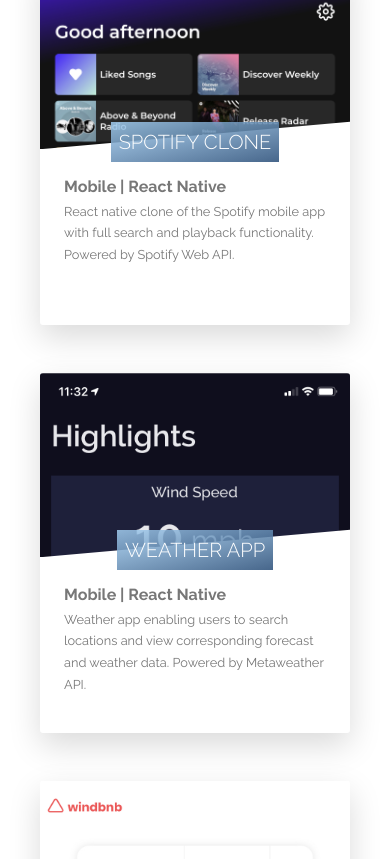
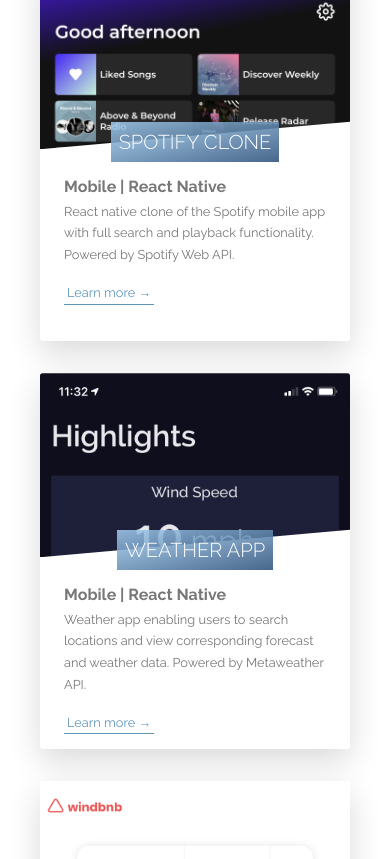
Before and after one commit to uhhhsoyan/portfolio-site, a React (Create React App) app: page / in a window 390 px wide. Shown: the part 1865-2724 px from the top of the page. Built offline with nearby package versions, Linux system fonts and the light colour scheme.

Commit message:
mobile cards cleanup

```diff
--- a/src/components/Card.js
+++ b/src/components/Card.js
@@ -20,6 +20,7 @@
             <h1>{platform} | {tech}</h1>
           </div>
           <p className="paragraph">{description}</p>
+          <a href="#popup" onClick={() => setFocusedProject(id)} className="btn-text-mobile">Learn more &rarr;</a>
         </div>
       </div>
       <div className="card__side card__side--back card__side--back-1">
--- a/src/components/MobileNav.js
+++ b/src/components/MobileNav.js
@@ -13,7 +13,7 @@
   return (
     <div className="mobile-nav">
       <input checked={menuOpen} onChange={toggleMenu} type="checkbox" className="mobile-nav__checkbox" id="navi-toggle" />
-      <label for="navi-toggle" className="mobile-nav__button">
+      <label htmlFor="navi-toggle" className="mobile-nav__button">
         <span className="mobile-nav__icon">&nbsp;</span>
       </label>
       <div className="mobile-nav__background">&nbsp;</div>
--- a/src/components/Popup.js
+++ b/src/components/Popup.js
@@ -38,7 +38,7 @@
               <h3 className="heading-tertiary u-margin-bottom-small">Technology</h3>
                 <ul>
                   {details.tech.map(tech => {
-                    return <li>{tech}</li>
+                    return <li key={tech}>{tech}</li>
                   })}
                 </ul>
             </div>
--- a/src/styles/css/index.css
+++ b/src/styles/css/index.css
@@ -212,6 +212,20 @@
   box-shadow: 0 0.5rem 1rem rgba(0, 0, 0, 0.15);
   transform: translateY(0); }
 
+.btn-text-mobile:link, .btn-text-mobile:visited {
+  display: none; }
+
+@media (max-width: 56.25em) {
+  .btn-text-mobile:link, .btn-text-mobile:visited {
+    color: #6096ba;
+    display: inline-block;
+    text-decoration: none;
+    transform: translateY(-1rem);
+    border-bottom: 1px solid #6096ba;
+    padding: 0 3px;
+    font-size: 1.6rem;
+    transition: all 0.2s; } }
+
 .card {
   perspective: 150rem;
   -moz-perspective: 150rem;
@@ -228,6 +242,9 @@
     overflow: hidden;
     border-radius: 3px;
     box-shadow: 0 1.5rem 4rem rgba(0, 0, 0, 0.15); }
+    @media (max-width: 56.25em) {
+      .card__side {
+        height: 47rem; } }
     .card__side--front {
       background-color: #fff; }
     .card__side--back {
@@ -239,8 +256,14 @@
         background-image: linear-gradient(to right bottom, #a3cef1, #274c77); }
   .card:hover .card__side--front {
     transform: rotateY(-180deg); }
+    @media (max-width: 56.25em) {
+      .card:hover .card__side--front {
+        transform: rotateY(0); } }
   .card:hover .card__side--back {
     transform: rotateY(0); }
+    @media (max-width: 56.25em) {
+      .card:hover .card__side--back {
+        transform: rotateY(180deg); } }
   .card__picture {
     background-size: cover;
     background-position: top;
@@ -275,7 +298,8 @@
     padding: 1rem 1rem;
     background-image: linear-gradient(to right bottom, rgba(163, 206, 241, 0.85), rgba(39, 76, 119, 0.85)); }
   .card__details {
-    padding: 3rem; }
+    padding: 3rem;
+    position: relative; }
     .card__details--sub-header {
       display: flex;
       flex-direction: row;
@@ -452,11 +476,17 @@
     width: 33%;
     display: table-cell;
     vertical-align: middle; }
+    @media (max-width: 56.25em) {
+      .popup__left {
+        width: 0%; } }
   .popup__right {
     width: 67%;
     display: table-cell;
     vertical-align: middle;
     padding: 3rem 5rem 5rem; }
+    @media (max-width: 56.25em) {
+      .popup__right {
+        width: 100%; } }
   .popup h3 {
     text-transform: none;
     font-size: 2rem; }
--- a/src/styles/sass/components/_button.scss
+++ b/src/styles/sass/components/_button.scss
@@ -70,4 +70,27 @@
     box-shadow: 0 0.5rem 1rem rgba($color-black, 0.15);
     transform: translateY(0);
   }
+
 }
+
+
+.btn-text-mobile {
+  &:link,
+  &:visited {
+    display: none;
+  }
+
+  @include respond(tab-port) {
+    &:link,
+    &:visited {
+      color: $color-primary;
+      display: inline-block;
+      text-decoration: none;
+      transform: translateY(-1rem);
+      border-bottom: 1px solid $color-primary;
+      padding: 0 3px;
+      font-size: $default-font-size;
+      transition: all 0.2s;
+    }
+  }
+}
--- a/src/styles/sass/components/_card.scss
+++ b/src/styles/sass/components/_card.scss
@@ -8,6 +8,9 @@
 
   &__side {
     height: 45rem;
+    @include respond(tab-port) {
+      height: 47rem;
+    }
     transition: all 0.8s ease;
     position: absolute;
     top: 0;
@@ -40,10 +43,18 @@
 
   &:hover &__side--front {
     transform: rotateY(-180deg);
+
+    @include respond(tab-port) {
+      transform: rotateY(0);
+    }
   }
 
   &:hover &__side--back {
     transform: rotateY(0);
+
+    @include respond(tab-port) {
+      transform: rotateY(180deg);
+    }
   }
 
   // FRONT SIDE STYLING
@@ -104,6 +115,7 @@
 
   &__details {
     padding: 3rem;
+    position: relative;
 
     &--sub-header {
       display: flex;
```
Also changed, not shown: src/styles/sass/components/_popup.scss (+8 -0 lines).
